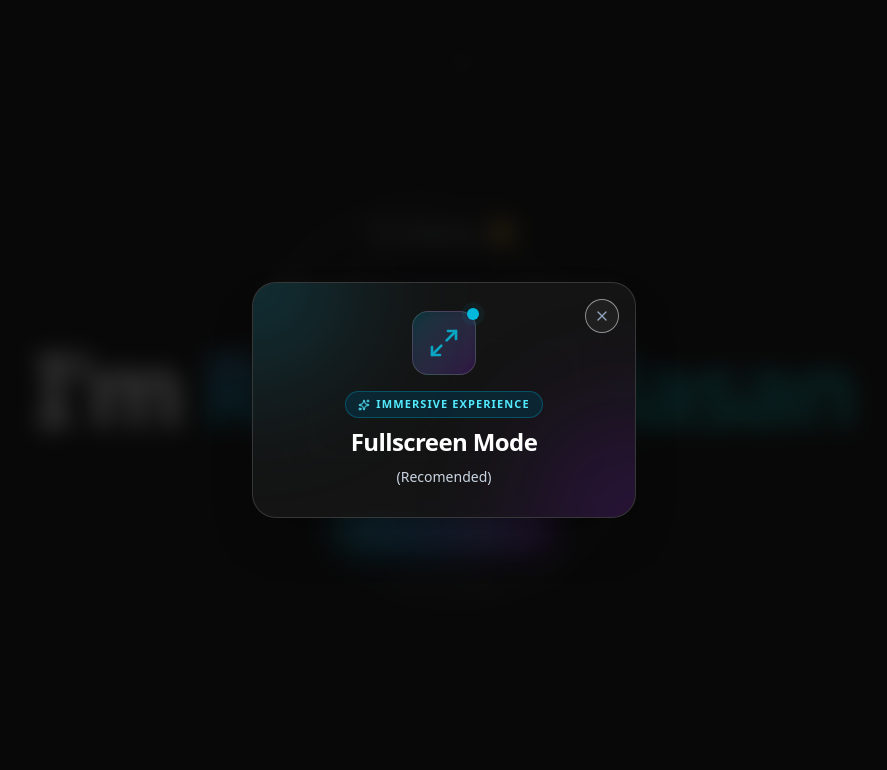
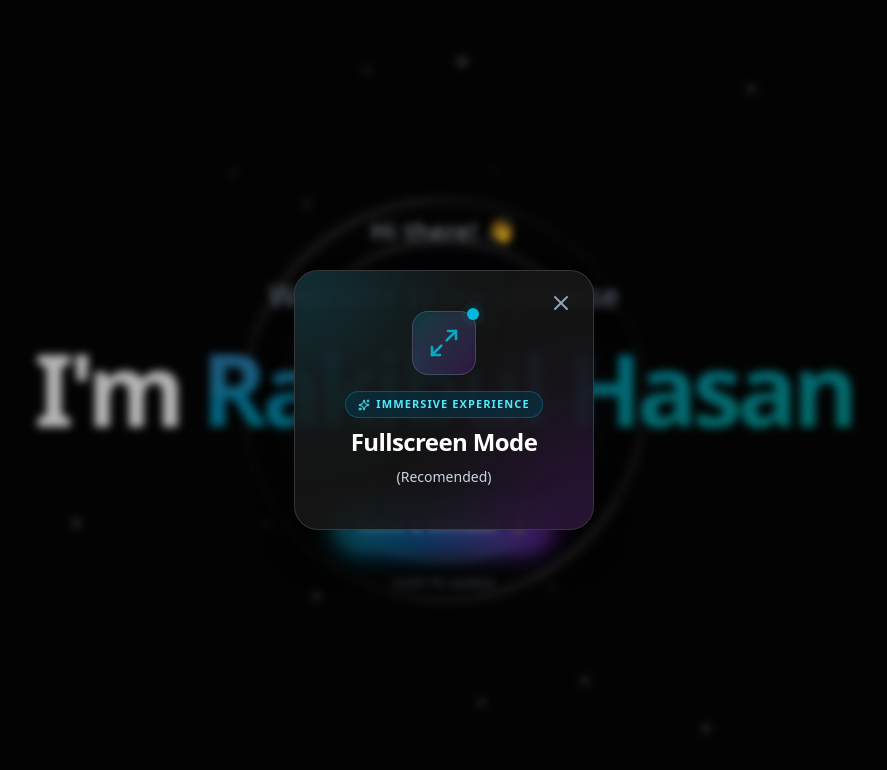
Before and after one commit to Rakibjrb/modern-portfolio-frontend, a Next.js app: page / in a window 1280 px wide. Shown: the top 770 px of the page, without its empty margins (196-1083 px from the left). Built offline with nearby package versions, Linux system fonts and the light colour scheme.

Commit message:
updated the RequestFullScreen component

```diff
--- a/app/(main-layout)/layout.tsx
+++ b/app/(main-layout)/layout.tsx
@@ -149,11 +149,7 @@ export default function layout({
   );
 }
 
-interface FullscreenAlertModalProps {
-  onDismiss?: () => void;
-}
-
-export function FullscreenAlertModal({ onDismiss }: FullscreenAlertModalProps) {
+export function FullscreenAlertModal() {
   const [isOpen, setIsOpen] = useState(false);
 
   useEffect(() => {
@@ -183,7 +179,6 @@ export function FullscreenAlertModal({ onDismiss }: FullscreenAlertModalProps) {
 
   const handleClose = () => {
     setIsOpen(false);
-    onDismiss?.();
   };
 
   return (
@@ -194,7 +189,7 @@ export function FullscreenAlertModal({ onDismiss }: FullscreenAlertModalProps) {
           animate={{ opacity: 1 }}
           exit={{ opacity: 0 }}
           transition={{ duration: 0.3 }}
-          className="fixed inset-0 z-[999] flex items-center justify-center p-4 bg-neutral-950/80 backdrop-blur-md"
+          className="fixed inset-0 z-[999] flex items-center justify-center p-4 bg-neutral-950/30 backdrop-blur-xs"
         >
           {/* Modal Container */}
           <motion.div
@@ -202,7 +197,7 @@ export function FullscreenAlertModal({ onDismiss }: FullscreenAlertModalProps) {
             animate={{ scale: 1, opacity: 1, y: 0 }}
             exit={{ scale: 0.95, opacity: 0, y: 10 }}
             transition={{ type: "spring", duration: 0.5, bounce: 0.2 }}
-            className="relative w-full max-w-sm overflow-hidden rounded-3xl border border-white/15 bg-neutral-900/90 p-7 text-white shadow-2xl backdrop-blur-2xl"
+            className="relative w-full max-w-[300px] overflow-hidden rounded-3xl border border-white/15 bg-neutral-900/90 py-10 px-7 text-white shadow-2xl backdrop-blur-2xl"
           >
             {/* Background Ambient Glows */}
             <div className="absolute -top-24 -left-24 h-48 w-48 rounded-full bg-cyan-500/20 blur-3xl pointer-events-none" />
@@ -212,9 +207,9 @@ export function FullscreenAlertModal({ onDismiss }: FullscreenAlertModalProps) {
               type="button"
               onClick={handleClose}
               aria-label="Close"
-              className="cursor-pointer absolute top-4 right-4 p-2 text-slate-400 hover:text-white rounded-full bg-white/5 hover:bg-white/50 border border-white/50 transition-colors"
+              className="z-[9999] absolute top-5 right-5 cursor-pointer text-slate-400 hover:text-white transition-colors"
             >
-              <X className="w-4 h-4" />
+              <X className="w-6 h-6 text-2xl" />
             </button>
 
             <div className="relative z-10 flex flex-col items-center text-center space-y-4">
```
